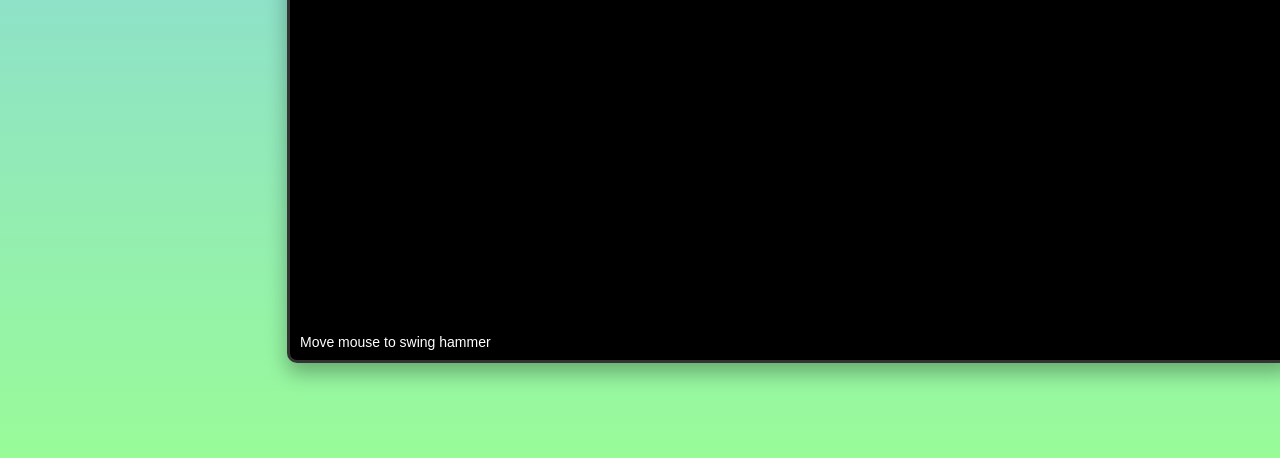
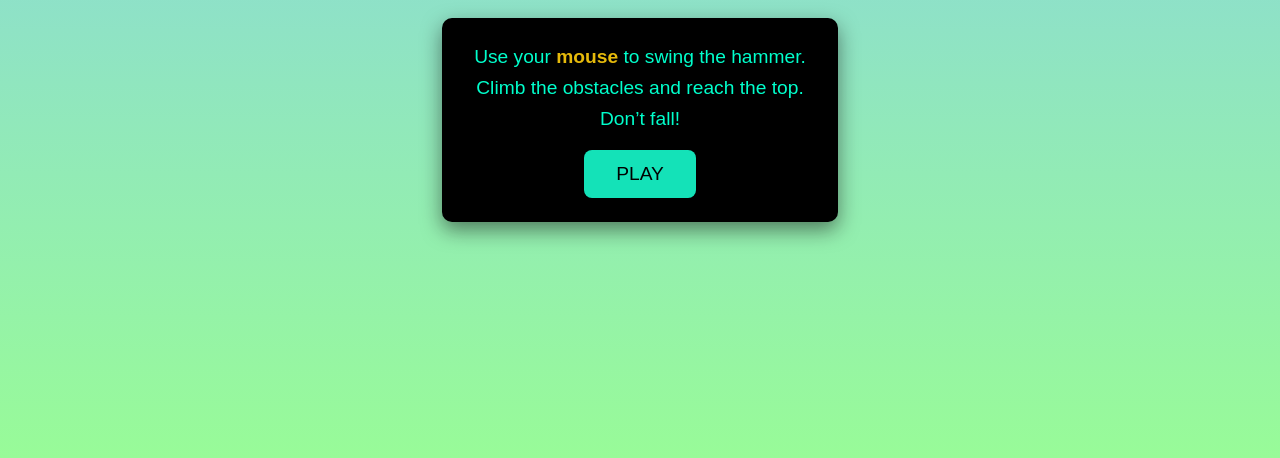
Before and after one commit to MonuChaudhary14/Getting-Over-It, a plain HTML site: page index.html in a window 1280 px wide. Shown: the part 342-800 px from the top of the page. Drawn offline with Linux system fonts and the light colour scheme.

Commit message:
Initail Screen Added

```diff
--- a/index.html
+++ b/index.html
@@ -5,28 +5,36 @@
   <meta name="viewport" content="width=device-width, initial-scale=1.0">
   <title>Getting Over It</title>
   <link rel="stylesheet" href="style.css">
-    <link rel="stylesheet" href="style.css">
-    <link rel="shortcut icon" href="./Images/fav-icon.png" type="image/x-icon">
+  <link rel="shortcut icon" href="./assets/fav-icon.png" type="image/x-icon">
 </head>
 <body>
 
-    <canvas id = "canvas"></canvas>
-    <script src = "script.js"></script>
+  <div class="startingscreen">
+    <h1 class="title">Getting Over It</h1>
 
-</head>
-<body>
-    <div id="gameContainer">
-        <canvas id="canvas" width="1000" height="600"></canvas>
-        <script src="logic.js"></script>
-        <div id="ui">
-            <div>Height: <span id="height">0</span>m</div>
-            <div>Time: <span id="time">0:00</span></div>
+    <div class="how-to-play-container">
+      <p>Use your <span class="mouse-button">mouse</span> to swing the hammer.<br>
+      Climb the obstacles and reach the top.<br>
+      Don’t fall!</p>
+
+      <button class="button play-button">PLAY</button>
     </div>
 
-        <div id="instructions">
+  </div>
+
+  <div class="game-container hidden">
+    <canvas id="gameCanvas" width="1000" height="600"></canvas>
+
+    <div class="ui">
+      <div>Height: <span class="height">0</span>m</div>
+      <div>Time: <span class="time">0:00</span></div>
+    </div>
+
+    <div class="instructions">
       Move mouse to swing hammer
     </div>
   </div>
 
+  <script src="script.js"></script>
 </body>
 </html>
--- a/script.js
+++ b/script.js
@@ -1,36 +1,21 @@
-var mouseX, mouseY, mouseDown
-mouseX = 0
-mouseY = 0
-var startX = window.innerWidth / 2
-var startY = window.innerHeight / 1.5
+var mouseX, mouseY, mouseDown;
+mouseX = 0;
+mouseY = 0;
+var canvas = document.getElementById('gameCanvas');
+var ctx = canvas.getContext('2d');
 
-function getTriangle(a, b, c) {
-    let A, B, C
-    A = Math.acos(((b ** 2) + (c ** 2) - (a ** 2)) / (2 * b * c))
-    B = Math.acos(((a ** 2) + (c ** 2) - (b ** 2)) / (2 * a * c))
-    C = Math.acos(((b ** 2) + (a ** 2) - (c ** 2)) / (2 * b * a))
-    return [A, B, C]
+canvas.width = window.innerWidth;
+canvas.height = window.innerHeight;
+
+var startX = window.innerWidth / 2;
+var startY = window.innerHeight / 1.5;
+
+function getDir(x1, y1, x2, y2) {
+    var dx = y2 - y1;
+    var dy = x2 - x1;
+    return Math.atan2(dy, dx);
 }
 
-function rotate(angle, delta) {
-    let theta = angle + delta
-    if (theta > Math.PI) {
-        theta = theta - Math.PI
-        theta = Math.PI - theta
-        theta = theta * -1
-    }
-    if (theta < -1 * Math.PI) {
-        theta = theta * -1
-        theta = theta - Math.PI
-        theta = Math.PI - theta
-    }
-    return theta
-}
-function getDir(x1, y1, x2, y2) {
-    var dx = y2 - y1
-    var dy = x2 - x1
-    return Math.atan2(dy, dx)
-}
 function getDist(x1, y1, x2, y2) {
     let dx = x2 - x1;
     let dy = y2 - y1;
@@ -40,279 +25,440 @@ function getDist(x1, y1, x2, y2) {
 document.addEventListener('mousedown', e => {
     mouseDown = true;
 });
+
 document.addEventListener('mousemove', e => {
-    mouseX = e.offsetX;
-    mouseY = e.offsetY;
-});
-document.addEventListener('mouseup', e => {
-    mouseDown = false;
+    mouseX = e.clientX;
+    mouseY = e.clientY;
 });
 
-var draw = SVG().addTo('body').size('100%', '100%')
+var mapOffsetX = 0;
+var mapOffsetY = 0;
 
-var sky = draw.rect('100%', '100%').fill({
-    color: 'url(#skyGradient)'
-})
+function drawSky() {
 
-var skyGradient = draw.defs().gradient('linear', function (add) {
-    add.stop(0, '#1a1a2e')
-    add.stop(0.4, '#16213e')
-    add.stop(0.8, '#0f3460')
-    add.stop(1, '#533483')
-}).id('skyGradient')
+    var gradient = ctx.createLinearGradient(0, 0, 0, canvas.height);
+    gradient.addColorStop(0, '#1a1a2e');
+    gradient.addColorStop(0.4, '#16213e');
+    gradient.addColorStop(0.8, '#0f3460');
+    gradient.addColorStop(1, '#533483');
 
-sky.fill('url(#skyGradient)')
-sky.back()
-
-for (let i = 0; i < 30; i++) {
-    let star = draw.circle(Math.random() * 2 + 1)
-        .center(Math.random() * window.innerWidth, Math.random() * window.innerHeight * 0.7)
-        .fill('#ffffff')
-        .opacity(Math.random() * 0.6 + 0.3)
-    star.back()
+    ctx.fillStyle = gradient;
+    ctx.fillRect(0, 0, canvas.width, canvas.height);
 }
 
-var moon = draw.circle(60)
-    .center(window.innerWidth * 0.85, window.innerHeight * 0.15)
-    .fill('#f5f5dc')
-    .stroke({ width: 1, color: '#e6e6b8' })
-moon.back()
+function drawStars() {
+    ctx.fillStyle = '#ffffff';
+    for (let i = 0; i < 30; i++) {
+        ctx.globalAlpha = Math.random() * 0.6 + 0.3;
+        let x = Math.random() * canvas.width;
+        let y = Math.random() * canvas.height * 0.7;
+        let radius = Math.random() * 2 + 1;
 
-for (let i = 0; i < 5; i++) {
-    let cloud = draw.ellipse(80 + Math.random() * 40, 30 + Math.random() * 20)
-        .center(Math.random() * window.innerWidth, Math.random() * window.innerHeight * 0.4)
-        .fill('#2a2a4a')
-        .opacity(0.4)
-    cloud.back()
+        ctx.beginPath();
+        ctx.arc(x, y, radius, 0, Math.PI * 2);
+        ctx.fill();
+    }
+    ctx.globalAlpha = 1;
 }
 
-var map = []
-var mapGroup = draw.group()
-var origin = draw.rect(0, 0).move(0, 0).fill("#eee").opacity(0)
-mapGroup.add(origin)
-draw.toggleClass("svg")
+function drawMoon() {
+    ctx.fillStyle = '#f5f5dc';
+    ctx.strokeStyle = '#e6e6b8';
+    ctx.lineWidth = 1;
+
+    let x = canvas.width * 0.85;
+    let y = canvas.height * 0.15;
+
+    ctx.beginPath();
+    ctx.arc(x, y, 30, 0, Math.PI * 2);
+    ctx.fill();
+    ctx.stroke();
+}
+
+function drawClouds() {
+    ctx.fillStyle = '#2a2a4a';
+    ctx.globalAlpha = 0.4;
+
+    for (let i = 0; i < 5; i++) {
+        let x = Math.random() * canvas.width;
+        let y = Math.random() * canvas.height * 0.4;
+        let w = 80 + Math.random() * 40;
+        let h = 30 + Math.random() * 20;
+
+        ctx.beginPath();
+        ctx.ellipse(x, y, w / 2, h / 2, 0, 0, Math.PI * 2);
+        ctx.fill();
+    }
+    ctx.globalAlpha = 1;
+}
+
+var map = [];
 
 class Obstacle {
     touching(box) {
-        if ((box.x <= this.box.x2 && box.x2 >= this.box.x) && (box.y <= this.box.y2 && box.y2 >= this.box.y)) { return true }
+        if ((box.x <= this.box.x2 && box.x2 >= this.box.x) &&
+            (box.y <= this.box.y2 && box.y2 >= this.box.y)) {
+            return true;
+        }
     }
+
     constructor(x, y, w, h) {
-        this.body = draw.rect(w, h).move(x, y).fill('#0a5a0a').stroke({ width: 1, color: '#0a4a0a' })
-        mapGroup.add(this.body)
+        this.x = x;
+        this.y = y;
+        this.width = w;
+        this.height = h;
         this.box = {
-            x: this.body.bbox().x,
-            y: this.body.bbox().y,
-            x2: this.body.bbox().x2,
-            y2: this.body.bbox().y2,
-        }
-        map.push(this.box)
+            x: x,
+            y: y,
+            x2: x + w,
+            y2: y + h,
+        };
+        map.push(this.box);
+    }
+
+    draw() {
+        ctx.fillStyle = '#0a5a0a';
+        ctx.strokeStyle = '#0a4a0a';
+        ctx.lineWidth = 1;
+
+        let drawX = this.x + mapOffsetX;
+        let drawY = this.y + mapOffsetY;
+
+        ctx.fillRect(drawX, drawY, this.width, this.height);
+        ctx.strokeRect(drawX, drawY, this.width, this.height);
     }
 }
 
 class Player {
     update() {
-        mapGroup.dmove(this.xVel * -1, this.yVel)
-        this.orient()
-        this.physics()
+        mapOffsetX += this.xVel;
+        mapOffsetY += this.yVel * -1;
+        this.orient();
+        this.physics();
     }
+
     physics() {
-        let hit = map.find(o => player.touching(o))
-        let hammerHit = map.find(o => player.touchingHammer(o))
+        let hit = map.find(o => player.touching(o));
+        let hammerHit = map.find(o => player.touchingHammer(o));
+
         if (hit !== undefined) {
-            if (this.getBoxDiff(hit).y !== undefined) this.yVel = this.getBoxDiff(hit).y
-            else {
-                this.xVel = this.getBoxDiff(hit).x
-                this.yVel += -.24
+            if (this.getBoxDiff(hit).y !== undefined) {
+                this.yVel = this.getBoxDiff(hit).y;
+            } else {
+                this.xVel = this.getBoxDiff(hit).x;
+                this.yVel += -0.24;
+            }
+        } else {
+            this.yVel += -0.24;
+        }
+
+        if (hammerHit !== undefined) {
+            if (this.getHammerDiff(hammerHit).y !== undefined) {
+                if (Math.abs(this.getHammerDiff(hammerHit).y) > this.yVel) {
+                    this.yVel = this.getHammerDiff(hammerHit).y;
+                }
+                this.xVel = this.prevPos.x - this.hammerCenter.x;
+            } else {
+                this.xVel = this.getHammerDiff(hammerHit).x;
+                this.yVel = -this.prevPos.y + this.hammerCenter.y;
             }
         }
-        else this.yVel += -.24
-        if (hammerHit !== undefined) {
-            if (this.getHammerDiff(hammerHit).y !== undefined) {
-                if (Math.abs(this.getHammerDiff(hammerHit).y) > this.yVel)
-                    this.yVel = this.getHammerDiff(hammerHit).y
-                this.xVel = this.prevPos.x - this.hammer.cx()
-            }
-            else {
-                this.xVel = this.getHammerDiff(hammerHit).x
-                this.yVel = -this.prevPos.y + this.hammer.cy()
+
+        if (hit !== undefined) {
+            if (this.getBoxDiff(hit).y !== undefined &&
+                Math.abs(this.getBoxDiff(hit).y) / this.getBoxDiff(hit).y ===
+                Math.abs(this.yVel) / this.yVel) {
+                this.yVel = this.getBoxDiff(hit).y;
+            } else if (Math.abs(this.getBoxDiff(hit).x) / this.getBoxDiff(hit).x ===
+                Math.abs(this.xVel) / this.xVel) {
+                this.xVel = this.getBoxDiff(hit).x;
             }
         }
-        if (hit !== undefined) {
-            if (this.getBoxDiff(hit).y !== undefined && Math.abs(this.getBoxDiff(hit).y) / this.getBoxDiff(hit).y === Math.abs(this.yVel) / this.yVel) this.yVel = this.getBoxDiff(hit).y
-            else if (Math.abs(this.getBoxDiff(hit).x) / this.getBoxDiff(hit).x === Math.abs(this.xVel) / this.xVel) {
-                this.xVel = this.getBoxDiff(hit).x
-            }
-        }
-        this.prevPos = { x: this.hammer.cx(), y: this.hammer.cy() }
-        if (this.xVel > 5) this.xVel = 5
-        if (this.xVel < -5) this.xVel = -5
-        if (this.yVel > 5) this.yVel = 5
+
+        this.prevPos = { x: this.hammerCenter.x, y: this.hammerCenter.y };
+
+        if (this.xVel > 5) this.xVel = 5;
+        if (this.xVel < -5) this.xVel = -5;
+        if (this.yVel > 5) this.yVel = 5;
     }
+
     orient() {
-        let leftEnd, rightEnd
-        let leftStart = { x: startX - 5.5, y: startY - 23 }
-        let rightStart = { x: startX + 5.5, y: startY - 23 }
-        let hammerCenter, dist
-        dist = getDist(startX, startY - 23, mouseX, mouseY)
+        let leftStart = { x: startX - 5.5, y: startY - 23 };
+        let rightStart = { x: startX + 5.5, y: startY - 23 };
+        let hammerCenter, dist;
+
+        dist = getDist(startX, startY - 23, mouseX, mouseY);
+
         if (dist >= 64.5) {
-            let dir = getDir(startX, startY - 23, mouseX, mouseY)
+            let dir = getDir(startX, startY - 23, mouseX, mouseY);
             hammerCenter = {
                 x: startX + Math.sin(dir) * 39.5,
                 y: (startY - 23) + Math.cos(dir) * 39.5
-            }
-        }
-        else if (dist >= 39.5) {
-            let dir = getDir(startX, startY - 23, mouseX, mouseY)
+            };
+        } else if (dist >= 39.5) {
+            let dir = getDir(startX, startY - 23, mouseX, mouseY);
             hammerCenter = {
                 x: startX + Math.sin(dir) * (dist - 25),
                 y: (startY - 23) + Math.cos(dir) * (dist - 25)
-            }
-        }
-        else {
-            let dir = getDir(startX, startY - 23, mouseX, mouseY)
+            };
+        } else {
+            let dir = getDir(startX, startY - 23, mouseX, mouseY);
             hammerCenter = {
                 x: startX + Math.sin(dir) * 14.5,
                 y: (startY - 23) + Math.cos(dir) * 14.5
-            }
+            };
         }
-        let rightDir = getDir(rightStart.x, rightStart.y, mouseX, mouseY)
-        let leftDir = getDir(leftStart.x, leftStart.y, mouseX, mouseY)
-        let hammerDir = getDir(hammerCenter.x, hammerCenter.y, mouseX, mouseY)
-        let mod = 1
+
+        let hammerDir = getDir(hammerCenter.x, hammerCenter.y, mouseX, mouseY);
+        let mod = 1;
+
         if (getDist(hammerCenter.x + Math.sin(hammerDir) * -25,
             hammerCenter.y + Math.cos(hammerDir) * -25, startX, startY - 23) >
             getDist(hammerCenter.x + Math.sin(hammerDir) * 25,
-                hammerCenter.y + Math.cos(hammerDir) * 25, startX, startY - 23)) mod = -1
-        this.handle.attr("x1", hammerCenter.x + Math.sin(hammerDir) * 25 * mod)
-        this.handle.attr("y1", hammerCenter.y + Math.cos(hammerDir) * 25 * mod)
-        this.handle.attr("x2", hammerCenter.x + Math.sin(hammerDir) * -25 * mod)
-        this.handle.attr("y2", hammerCenter.y + Math.cos(hammerDir) * -25 * mod)
+                hammerCenter.y + Math.cos(hammerDir) * 25, startX, startY - 23)) {
+            mod = -1;
+        }
 
+        this.hammerCenter = hammerCenter;
+        this.handleStart = {
+            x: hammerCenter.x + Math.sin(hammerDir) * 25 * mod,
+            y: hammerCenter.y + Math.cos(hammerDir) * 25 * mod
+        };
+        this.handleEnd = {
+            x: hammerCenter.x + Math.sin(hammerDir) * -25 * mod,
+            y: hammerCenter.y + Math.cos(hammerDir) * -25 * mod
+        };
     }
+
     touching(box) {
-        if ((box.x <= this.box().x2 && box.x2 >= this.box().x) && (box.y <= this.box().y2 && box.y2 >= this.box().y)) { return true }
+        let playerBox = this.box();
+        if ((box.x <= playerBox.x2 && box.x2 >= playerBox.x) &&
+            (box.y <= playerBox.y2 && box.y2 >= playerBox.y)) {
+            return true;
+        }
     }
+
     touchingHammer(box) {
-        if ((box.x <= this.hammerBox().x2 && box.x2 >= this.hammerBox().x) && (box.y <= this.hammerBox().y2 && box.y2 >= this.hammerBox().y)) { return true }
-        let dxMid, dyMid
-        dxMid = (this.prevPos.x - this.hammer.cx()) / 2
-        dyMid = (this.prevPos.y - this.hammer.cy()) / 2
-        if ((box.x <= this.hammerBox().x2 + dxMid && box.x2 >= this.hammerBox().x + dxMid) && (box.y <= this.hammerBox().y2 + dyMid && box.y2 >= this.hammerBox().y + dyMid)) return true
+        let hammerBox = this.hammerBox();
+        if ((box.x <= hammerBox.x2 && box.x2 >= hammerBox.x) &&
+            (box.y <= hammerBox.y2 && box.y2 >= hammerBox.y)) {
+            return true;
+        }
+
+        let dxMid, dyMid;
+        dxMid = (this.prevPos.x - this.hammerCenter.x) / 2;
+        dyMid = (this.prevPos.y - this.hammerCenter.y) / 2;
+
+        if ((box.x <= hammerBox.x2 + dxMid && box.x2 >= hammerBox.x + dxMid) &&
+            (box.y <= hammerBox.y2 + dyMid && box.y2 >= hammerBox.y + dyMid)) {
+            return true;
+        }
     }
+
     getHammerDiff(box) {
-        let y1, x1, y2, x2
-        y1 = -box.y + this.hammerBox().y2
-        y2 = box.y2 - this.hammerBox().y
-        x1 = -box.x + this.hammerBox().x2
-        x2 = box.x2 - this.hammerBox().x
-        let arr = [y1, y2, x1, x2]
-        let min = Math.min(...arr)
-        if (min === y1) return { y: min }
-        if (min === y2) return { y: -min }
-        if (min === x1) return { x: -min }
-        if (min === x2) return { x: min }
+        let hammerBox = this.hammerBox();
+        let y1, x1, y2, x2;
+        y1 = -box.y + hammerBox.y2;
+        y2 = box.y2 - hammerBox.y;
+        x1 = -box.x + hammerBox.x2;
+        x2 = box.x2 - hammerBox.x;
+        let arr = [y1, y2, x1, x2];
+        let min = Math.min(...arr);
+        if (min === y1) return { y: min };
+        if (min === y2) return { y: -min };
+        if (min === x1) return { x: -min };
+        if (min === x2) return { x: min };
     }
+
     getBoxDiff(box) {
-        let y1, x1, y2, x2
-        y1 = Math.abs(-box.y + this.box().y2)
-        y2 = Math.abs(box.y2 - this.box().y)
-        x1 = Math.abs(-box.x + this.box().x2)
-        x2 = Math.abs(box.x2 - this.box().x)
-        let arr = [y1, y2, x1, x2]
-        let min = Math.min(...arr)
-        if (min === y1) return { y: min }
-        if (min === y2) return { y: -min }
-        if (min === x1) return { x: -min }
-        if (min === x2) return { x: min }
+        let playerBox = this.box();
+        let y1, x1, y2, x2;
+        y1 = Math.abs(-box.y + playerBox.y2);
+        y2 = Math.abs(box.y2 - playerBox.y);
+        x1 = Math.abs(-box.x + playerBox.x2);
+        x2 = Math.abs(box.x2 - playerBox.x);
+        let arr = [y1, y2, x1, x2];
+        let min = Math.min(...arr);
+        if (min === y1) return { y: min };
+        if (min === y2) return { y: -min };
+        if (min === x1) return { x: -min };
+        if (min === x2) return { x: min };
     }
+
     constructor() {
-        this.pot = draw.rect(20, 20).center(startX, startY).fill("#333")
-        this.body = draw.rect(15, 20).center(startX, startY - 15).fill("#225")
-        this.chin = draw.rect(4, 8).center(startX + 2, startY - 26).fill("#ddb")
-        this.skull = draw.rect(8, 8).center(startX, startY - 29).fill("#ddb")
-        this.eye = draw.rect(3, 2).center(startX + 2.5, startY - 30).fill("#000")
-        this.head = draw.group()
-        this.head.add(this.chin)
-        this.head.add(this.skull)
-        this.head.add(this.eye)
-        this.shirtBottom = draw.ellipse(15, 7).center(startX, startY - 5).fill("#225")
-        this.arms = {
-            ul: draw.line(0, 0, 0, 10).move(startX - 5.5, startY - 43).stroke({
-                width: 4, color: '#ddb'
-            }),
-            ur: draw.line(0, 0, 0, 10).move(startX + 5.5, startY - 43).stroke({
-                width: 4, color: '#ddb'
-            }),
-            bl: draw.line(0, 0, 0, 10).move(startX - 5.5, startY - 33).stroke({
-                width: 4, color: '#ddb'
-            }),
-            br: draw.line(0, 0, 0, 10).move(startX + 5.5, startY - 33).stroke({
-                width: 4, color: '#ddb'
-            }),
-        }
-        this.handle = draw.line(0, 0, 0, 50).center(startX, startY - 53).stroke({
-            width: 4, color: '#841'
-        })
-        this.hammer = draw.rect(10, 7).center(0, 50).fill("#666")
-        this.xVel = 0
-        this.yVel = 0
-        this.prevPos = { x: null, y: null }
-        this.box = function () {
-            return {
-                x: this.pot.bbox().x - origin.x(),
-                x2: this.pot.bbox().x2 - origin.x(),
-                y: this.pot.bbox().y - origin.y(),
-                y2: this.pot.bbox().y2 - origin.y(),
-            }
-        }
-        this.hammerBox = function () {
-            return {
-                x: this.hammer.bbox().x - origin.x(),
-                x2: this.hammer.bbox().x2 - origin.x(),
-                y: this.hammer.bbox().y - origin.y(),
-                y2: this.hammer.bbox().y2 - origin.y(),
-            }
-        }
+        this.xVel = 0;
+        this.yVel = 0;
+        this.prevPos = { x: null, y: null };
+        this.hammerCenter = { x: startX, y: startY - 53 };
+        this.handleStart = { x: startX, y: startY - 28 };
+        this.handleEnd = { x: startX, y: startY - 78 };
+    }
+
+    box() {
+        return {
+            x: startX - 10 - mapOffsetX,
+            x2: startX + 10 - mapOffsetX,
+            y: startY - 10 - mapOffsetY,
+            y2: startY + 10 - mapOffsetY,
+        };
+    }
+
+    hammerBox() {
+        return {
+            x: this.hammerCenter.x - 5 - mapOffsetX,
+            x2: this.hammerCenter.x + 5 - mapOffsetX,
+            y: this.hammerCenter.y - 3.5 - mapOffsetY,
+            y2: this.hammerCenter.y + 3.5 - mapOffsetY,
+        };
+    }
+
+    draw() {
+
+        ctx.fillStyle = "#333";
+        ctx.fillRect(startX - 10, startY - 10, 20, 20);
+
+
+        ctx.fillStyle = "#225";
+        ctx.fillRect(startX - 7.5, startY - 25, 15, 20);
+
+
+        ctx.fillStyle = "#ddb";
+        ctx.fillRect(startX, startY - 30, 4, 8);
+
+
+        ctx.fillStyle = "#ddb";
+        ctx.fillRect(startX - 4, startY - 37, 8, 8);
+
+
+        ctx.fillStyle = "#000";
+        ctx.fillRect(startX + 1, startY - 32, 3, 2);
+
+
+        ctx.fillStyle = "#225";
+        ctx.beginPath();
+        ctx.ellipse(startX, startY - 5, 7.5, 3.5, 0, 0, Math.PI * 2);
+        ctx.fill();
+
+        ctx.strokeStyle = '#ddb';
+        ctx.lineWidth = 4;
+        ctx.lineCap = 'round';
+
+
+        ctx.beginPath();
+        ctx.moveTo(startX - 5.5, startY - 43);
+        ctx.lineTo(startX - 5.5, startY - 33);
+        ctx.stroke();
+
+
+        ctx.beginPath();
+        ctx.moveTo(startX + 5.5, startY - 43);
+        ctx.lineTo(startX + 5.5, startY - 33);
+        ctx.stroke();
+
+
+        ctx.beginPath();
+        ctx.moveTo(startX - 5.5, startY - 33);
+        ctx.lineTo(startX - 5.5, startY - 23);
+        ctx.stroke();
+
+
+        ctx.beginPath();
+        ctx.moveTo(startX + 5.5, startY - 33);
+        ctx.lineTo(startX + 5.5, startY - 23);
+        ctx.stroke();
+
+
+        ctx.strokeStyle = '#841';
+        ctx.lineWidth = 4;
+        ctx.beginPath();
+        ctx.moveTo(this.handleStart.x, this.handleStart.y);
+        ctx.lineTo(this.handleEnd.x, this.handleEnd.y);
+        ctx.stroke();
+
+
+        ctx.fillStyle = "#666";
+        ctx.fillRect(this.hammerCenter.x - 5, this.hammerCenter.y - 3.5, 10, 7);
     }
 }
 
-var player = new Player()
-var ground = new Obstacle(-10000, 500, 20000, 1000)
-new Obstacle(200, 450, 100, 50)
-new Obstacle(100, 400, 100, 100)
-new Obstacle(-900, 400, 1000, 100)
-new Obstacle(100, 350, 100, 150)
-new Obstacle(550, 400, 150, 100)
-new Obstacle(650, 450, 40, 50)
-new Obstacle(400, 470, 300, 30)
-new Obstacle(800, 400, 100, 100)
-new Obstacle(1900, 400, 1000, 100)
-var canDo = true
+var player = new Player();
+var obstacles = [];
+
+
+obstacles.push(new Obstacle(-10000, 500, 20000, 1000));
+obstacles.push(new Obstacle(200, 450, 100, 50));
+obstacles.push(new Obstacle(100, 400, 100, 100));
+obstacles.push(new Obstacle(-900, 400, 1000, 100));
+obstacles.push(new Obstacle(100, 350, 100, 150));
+obstacles.push(new Obstacle(550, 400, 150, 100));
+obstacles.push(new Obstacle(650, 450, 40, 50));
+obstacles.push(new Obstacle(400, 470, 300, 30));
+obstacles.push(new Obstacle(800, 400, 100, 100));
+obstacles.push(new Obstacle(1900, 400, 1000, 100));
+
+var canDo = true;
+
 function update(progress) {
-    player.update()
+    player.update();
     if (false) {
         if (canDo) {
-            console.log(Math.random())
-            canDo = false
+            console.log(Math.random());
+            canDo = false;
         }
+    } else {
+        canDo = true;
     }
-    else canDo = true
 }
-var looping = 1
+
+function draw() {
+
+    ctx.clearRect(0, 0, canvas.width, canvas.height);
+
+    drawSky();
+    drawStars();
+    drawMoon();
+    drawClouds();
+
+    obstacles.forEach(obstacle => obstacle.draw());
+
+
+    player.draw();
+}
+
+var looping = true;
+
 function toggleLoop() {
-    looping = !looping
+    looping = !looping;
     if (looping) {
-        window.requestAnimationFrame(loop)
+        window.requestAnimationFrame(loop);
     }
 }
 
 function loop(timestamp) {
-    var progress = timestamp - lastRender
-    update(progress)
-    lastRender = timestamp
+    var progress = timestamp - lastRender;
+    update(progress);
+    draw();
+    lastRender = timestamp;
     if (looping) {
-        window.requestAnimationFrame(loop)
+        window.requestAnimationFrame(loop);
     }
 }
-var lastRender = 0
-window.requestAnimationFrame(loop)
+
+var lastRender = 0;
+window.requestAnimationFrame(loop);
+
+window.addEventListener('resize', () => {
+    canvas.width = window.innerWidth;
+    canvas.height = window.innerHeight;
+    startX = window.innerWidth / 2;
+    startY = window.innerHeight / 1.5;
+});
+
+const startScreen = document.querySelector(".startingscreen");
+const gameContainer = document.querySelector(".game-container");
+const playButton = document.querySelector(".play-button");
+
+playButton.addEventListener("click", () => {
+  startScreen.classList.add("hidden");
+  gameContainer.classList.remove("hidden");
+});
--- a/style.css
+++ b/style.css
@@ -14,7 +14,55 @@ body {
     min-height: 100vh;
 }
 
-#gameContainer {
+.startingscreen {
+    display: flex;
+    flex-direction: column;
+    justify-content: center;
+    gap: 2rem;
+    align-items: center;
+    text-align: center;
+}
+
+.title {
+    font-size: 5rem;
+    font-weight: bold;
+    color: #222;
+    text-shadow: 2px 2px 4px rgba(17, 17, 17, 0.5);
+}
+
+.how-to-play-container {
+    background: black;
+    color: #00ffcc;
+    padding: 1.5rem 2rem;
+    border-radius: 10px;
+    line-height: 1.6;
+    font-size: 1.2rem;
+    box-shadow: 0 8px 20px rgba(16, 15, 15, 0.5);
+}
+
+.mouse-button {
+    color: #e6ba0b;
+    font-weight: bold;
+}
+
+.button {
+    margin-top: 1rem;
+    font-size: 1.2rem;
+    background-color: #14e2b8;
+    color: black;
+    padding: 0.8rem 2rem;
+    border: none;
+    border-radius: 8px;
+    cursor: pointer;
+    transition: background 0.3s, transform 0.2s;
+}
+
+.button:hover {
+    background-color: #00ccaa;
+    transform: scale(1.05);
+}
+
+.game-container {
     position: relative;
     border: 3px solid #333;
     border-radius: 10px;
@@ -24,11 +72,10 @@ body {
 
 #gameCanvas {
     display: block;
-    background: linear-gradient(to bottom, #87CEEB, #228B22);
     cursor: crosshair;
 }
 
-#ui {
+.ui {
     position: absolute;
     top: 10px;
     left: 10px;
@@ -38,7 +85,7 @@ body {
     z-index: 10;
 }
 
-#instructions {
+.instructions {
     position: absolute;
     bottom: 10px;
     left: 10px;
@@ -51,9 +98,3 @@ body {
 .hidden {
     display: none;
 }
-*{
-    margin: 0;
-    padding: 0;
-    box-sizing: border-box;
-    /* overflow: none; */
-}
```
Lines whose indentation alone changed are shown as unchanged.
